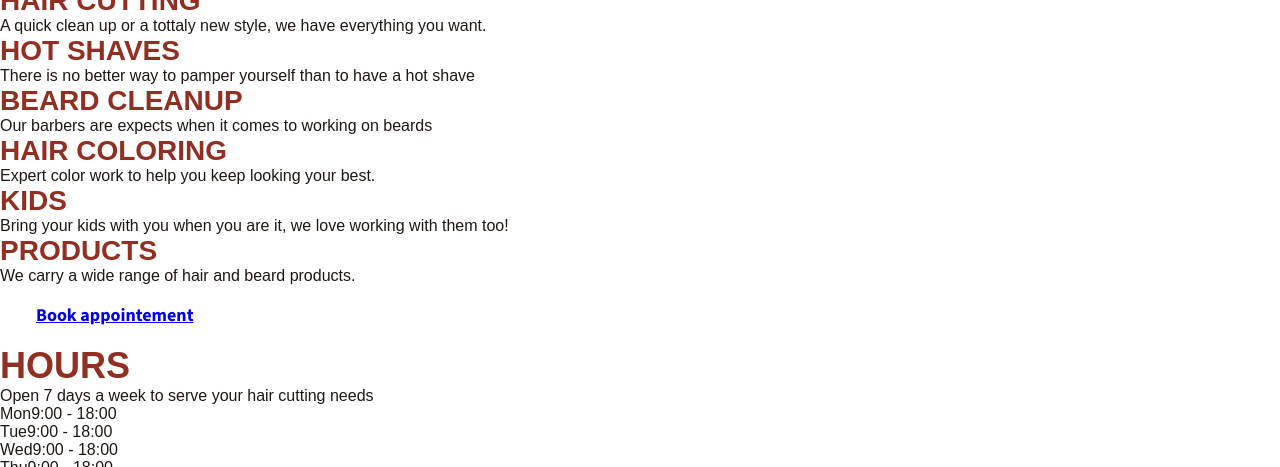
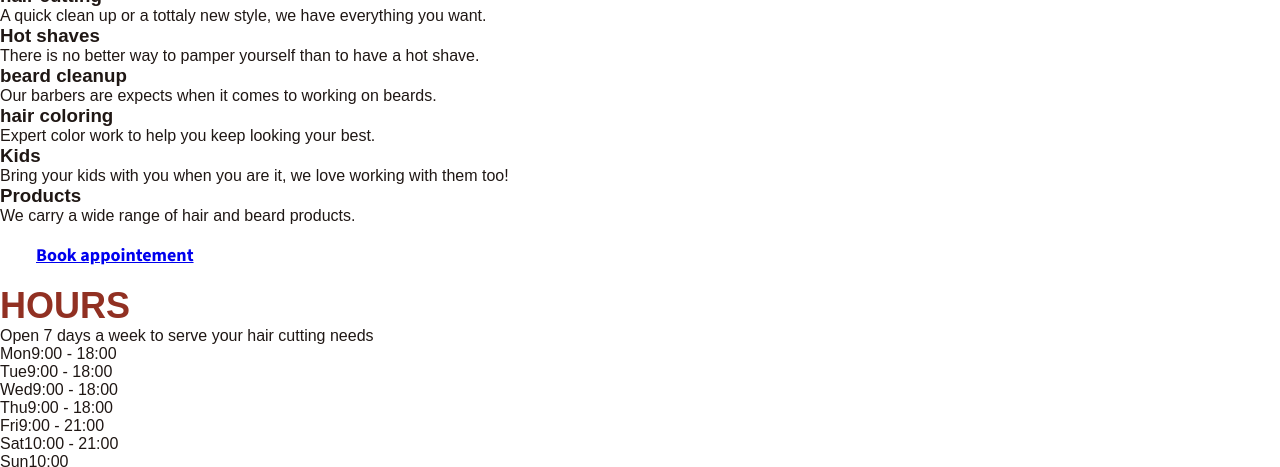
Before and after one commit to adamsJS23/barber-shop, a website: page index.html in a window 1280 px wide. Shown: the part 746-1213 px from the top of the page. Drawn offline with nearby package versions, Linux system fonts and the light colour scheme; a web font is replaced by a local one.

Commit message:
Changed some class name

```diff
--- a/index.html
+++ b/index.html
@@ -64,39 +64,39 @@
         <h2 class="heading-secondary">Our services</h2>
         <div class="services">
           <figure class="service">
-            <h3 class="heading-tertiary">hair cutting</h3>
+            <h3 class="service__title">hair cutting</h3>
             <p class="service__text">
               A quick clean up or a tottaly new style, we have everything you
               want.
             </p>
           </figure>
           <figure class="service">
-            <h3 class="heading-tertiary">Hot shaves</h3>
+            <h3 class="service__title">Hot shaves</h3>
             <p class="service__text">
-              There is no better way to pamper yourself than to have a hot shave
+              There is no better way to pamper yourself than to have a hot shave.
             </p>
           </figure>
           <figure class="service">
-            <h3 class="heading-tertiary">beard cleanup</h3>
+            <h3 class="service__title">beard cleanup</h3>
             <p class="service__text">
-              Our barbers are expects when it comes to working on beards
+              Our barbers are expects when it comes to working on beards.
             </p>
           </figure>
           <figure class="service">
-            <h3 class="heading-tertiary">hair coloring</h3>
+            <h3 class="service__title">hair coloring</h3>
             <p class="service__text">
               Expert color work to help you keep looking your best.
             </p>
           </figure>
           <figure class="service">
-            <h3 class="heading-tertiary">Kids</h3>
+            <h3 class="service__title">Kids</h3>
             <p class="service__text">
               Bring your kids with you when you are it, we love working with
               them too!
             </p>
           </figure>
           <figure class="service">
-            <h3 class="heading-tertiary">Products</h3>
+            <h3 class="service__title">Products</h3>
             <p class="service__text">
               We carry a wide range of hair and beard products.
             </p>
```
